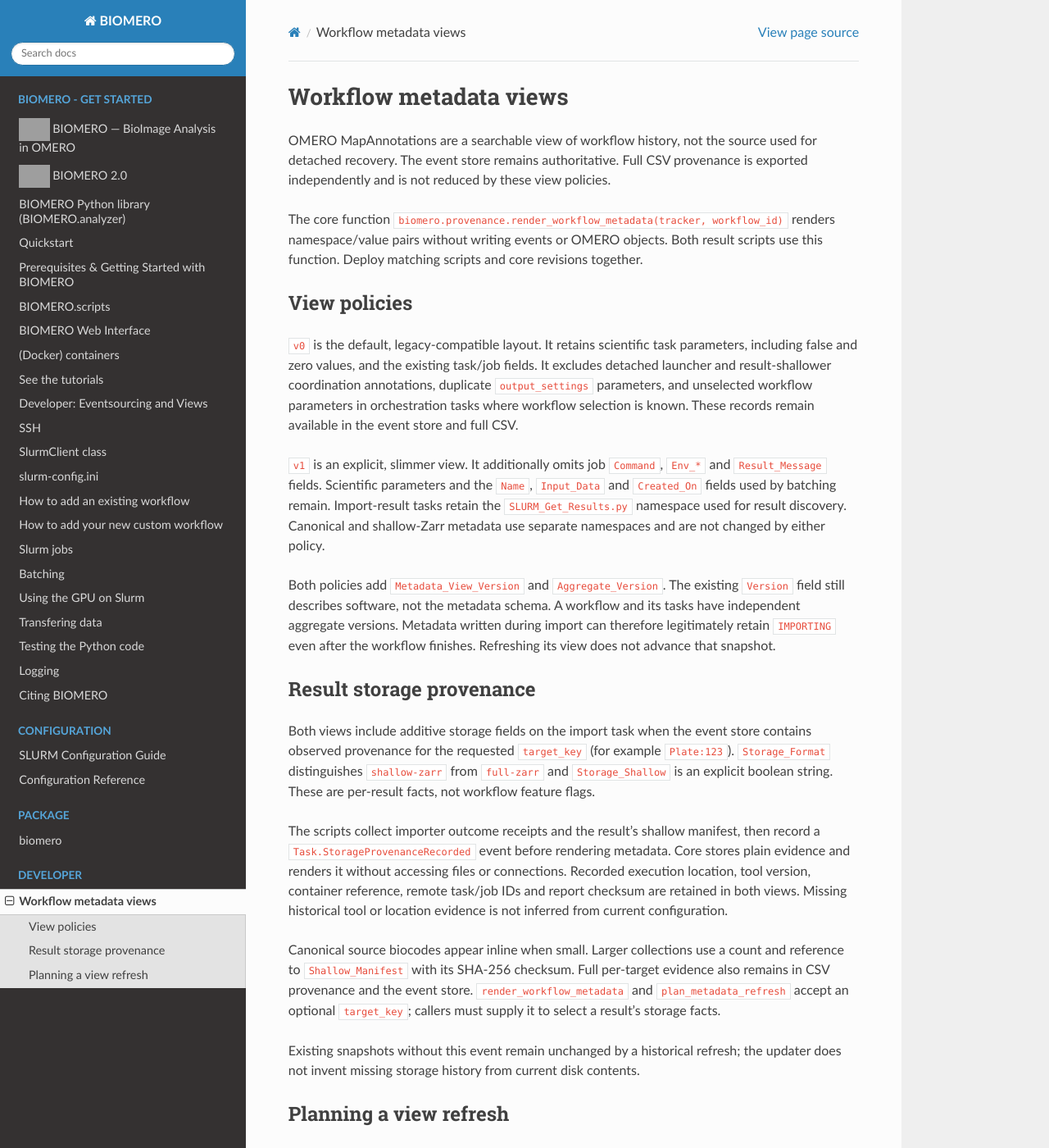
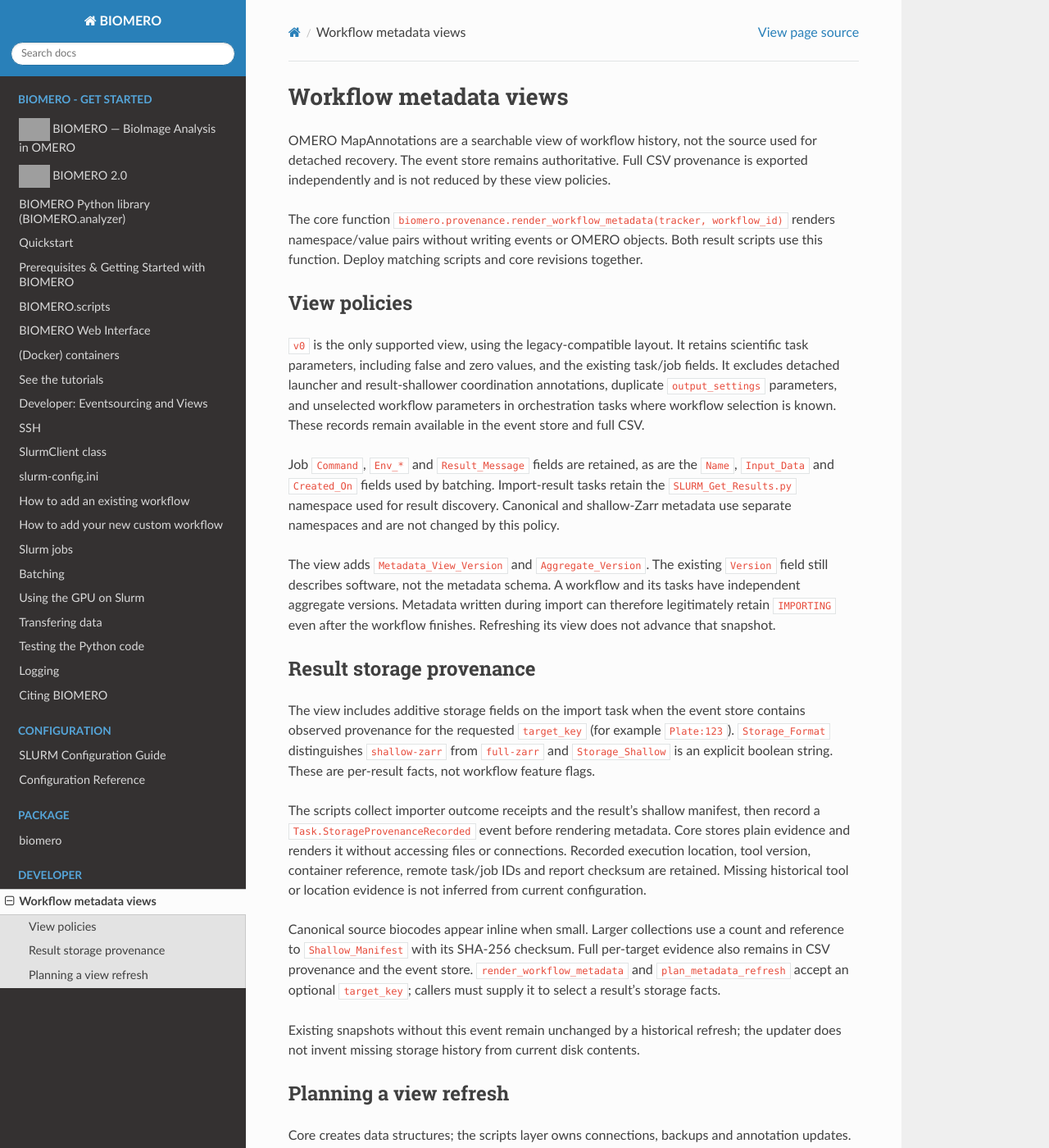
Before and after one commit to NL-BioImaging/biomero, a Sphinx documentation site: the page built from docs/developer/metadata-views.rst, in a window 1280 px wide and 1400 px high. Shown: the whole window at 82% size. Built offline with Sphinx 7.4.7 and the Read the Docs theme 3.1.0, drawn with Linux system fonts in a browser that asks for light colours; pages that are not in the unit, such as notebooks, are missing from menus; some of the changed text lies outside the part shown; grey boxes are pictures that could not be loaded.

Commit message:
Remove unapproved v1 metadata view; keep legacy-compatible v0

```diff
--- a/docs/developer/metadata-views.rst
+++ b/docs/developer/metadata-views.rst
@@ -13,21 +13,21 @@
 View policies
 -------------
 
-``v0`` is the default, legacy-compatible layout. It retains scientific task
-parameters, including false and zero values, and the existing task/job fields.
+``v0`` is the only supported view, using the legacy-compatible layout. It retains
+scientific task parameters, including false and zero values, and the existing
+task/job fields.
 It excludes detached launcher and result-shallower coordination annotations,
 duplicate ``output_settings`` parameters, and unselected workflow parameters
 in orchestration tasks where workflow selection is known. These records remain
 available in the event store and full CSV.
 
-``v1`` is an explicit, slimmer view. It additionally omits job ``Command``,
-``Env_*`` and ``Result_Message`` fields. Scientific parameters and the
-``Name``, ``Input_Data`` and ``Created_On`` fields used by batching remain.
+Job ``Command``, ``Env_*`` and ``Result_Message`` fields are retained, as are the
+``Name``, ``Input_Data`` and ``Created_On`` fields used by batching.
 Import-result tasks retain the ``SLURM_Get_Results.py`` namespace used for result
 discovery. Canonical and shallow-Zarr metadata use separate namespaces and are
-not changed by either policy.
+not changed by this policy.
 
-Both policies add ``Metadata_View_Version`` and ``Aggregate_Version``. The
+The view adds ``Metadata_View_Version`` and ``Aggregate_Version``. The
 existing ``Version`` field still describes software, not the metadata schema.
 A workflow and its tasks have independent aggregate versions. Metadata written
 during import can therefore legitimately retain ``IMPORTING`` even after the
@@ -36,7 +36,7 @@
 Result storage provenance
 -------------------------
 
-Both views include additive storage fields on the import task when the event
+The view includes additive storage fields on the import task when the event
 store contains observed provenance for the requested ``target_key`` (for example
 ``Plate:123``). ``Storage_Format`` distinguishes ``shallow-zarr`` from
 ``full-zarr`` and ``Storage_Shallow`` is an explicit boolean string. These are
@@ -46,7 +46,7 @@
 then record a ``Task.StorageProvenanceRecorded`` event before rendering metadata.
 Core stores plain evidence and renders it without accessing files or connections.
 Recorded execution location, tool version, container reference, remote task/job
-IDs and report checksum are retained in both views. Missing historical tool or
+IDs and report checksum are retained. Missing historical tool or
 location evidence is not inferred from current configuration.
 
 Canonical source biocodes appear inline when small. Larger collections use a
@@ -73,7 +73,7 @@
        for namespace, values in stored_annotations
    ]
    changes = plan_metadata_refresh(
-       tracker, workflow_uuid, existing, view_version="v1")
+       tracker, workflow_uuid, existing, view_version="v0")
 
 Each change contains a before and after view. An absent after view requests
 removal of the object's link to that annotation, not deletion of the annotation.
@@ -86,8 +86,8 @@
 Existing CSV references for oversized values are retained.
 
 The administrative refresh adapter is provided by biomero-scripts in
-``admin/SLURM_Refresh_Metadata.py``. Its documentation describes dry runs, backups,
+``admin/SLURM_Init_environment.py`` as an optional metadata refresh operation.
+Its documentation describes dry runs, backups,
 shared-annotation checks and updating existing views in place. No automatic
 migration runs during initialization. New result scripts continue to write
-``v0``; there is currently no deployment-wide setting to select ``v1`` for new
-writes.
+``v0``.
```
Also changed, not shown: 2 other files.
